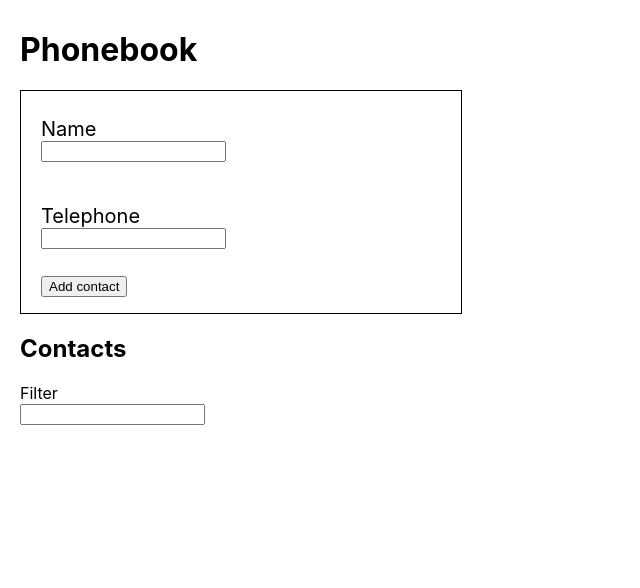
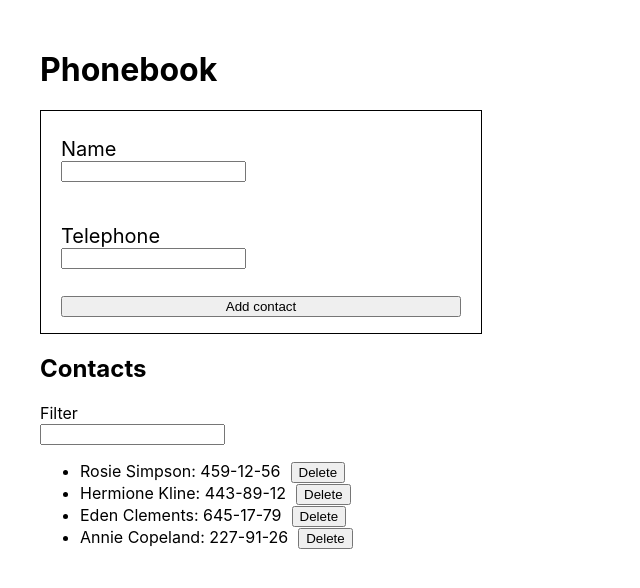
Before and after one commit to Trubenko-Valeria/goit-react-hw-02-phonebook, a React (Create React App) app: page / in a window 1280 px wide. Shown: the top 588 px of the page, without its empty margins (0-640 px from the left). Built offline with nearby package versions, Linux system fonts and the light colour scheme.

Commit message:
Add delete contact

```diff
--- a/src/components/App.jsx
+++ b/src/components/App.jsx
@@ -1,11 +1,18 @@
 import { Component } from 'react';
 import css from './App.module.css';
+
 import ContactForm from './ContactForm/ContactForm';
 import Filter from './Filter/Filter';
 import ContactList from './ContactList/ContactList';
+
 class App extends Component {
   state = {
-    contacts: [],
+    contacts: [
+      { id: 'id-1', name: 'Rosie Simpson', number: '459-12-56' },
+      { id: 'id-2', name: 'Hermione Kline', number: '443-89-12' },
+      { id: 'id-3', name: 'Eden Clements', number: '645-17-79' },
+      { id: 'id-4', name: 'Annie Copeland', number: '227-91-26' },
+    ],
     filter: '',
   };
 
@@ -14,31 +21,17 @@ class App extends Component {
   };
 
   formSubmit = data => {
-    data.name !== this.state.contacts.name
-      ? this.setState({ contacts: [...this.state.contacts, data] })
-      : alert(data.name, ' is already in contacts');
+    console.log('DDDDDDDDDDD', data.name)
+    const dat = this.state.contacts.includes(data.name);
+    console.log('DDDDDDDDDDD', dat);
+    this.setState({ contacts: [...this.state.contacts, data] });
   };
 
-  // function deleteItem(id) {
-
-  // }
-  // deleteItem = id => {
-  //   console.log('ID',id.id)
-  //   this.setState(({ contacts }) => {
-  //     const index = contacts.indexOf(id);
-  //     console.log("index", index);
-  //     const before = contacts.slice(0, index);
-  //     console.log('before', before);
-  //     const after = contacts.slice(index + 1);
-  //     console.log('after', after);
-
-  //     console.log(before, after);
-  //     const newArray = [...before, ...after];
-  //     return {
-  //       contacts: newArray,
-  //     };
-  //   });
-  // };
+  deleteContact = idCont => {
+    this.setState(prevState => ({
+      contacts: prevState.contacts.filter(cont => cont.id !==idCont)
+    }))
+  }
 
   render() {
     const { contacts, filter } = this.state;
@@ -54,7 +47,7 @@ class App extends Component {
 
         <h2>Contacts</h2>
         <Filter value={filter} onChange={this.filterContact} />
-        <ContactList contacts={visibleFilter} />
+        <ContactList contacts={visibleFilter} onDeleteCont={this.deleteContact} />
       </div>
     );
   }
--- a/src/components/App.module.css
+++ b/src/components/App.module.css
@@ -1,3 +1,3 @@
 .main_wrapper {
-    margin: 30px 20px;
+    margin: 50px 40px;
 }
--- a/src/components/ContactForm/ContactForm.jsx
+++ b/src/components/ContactForm/ContactForm.jsx
@@ -8,7 +8,6 @@ import { Formik, Form, Field, ErrorMessage } from 'formik';
 const Input = styled(Field)`
   display: block;
 `;
-
 class ContactForm extends Component {
   state = {
     name: '',
@@ -26,7 +25,6 @@ class ContactForm extends Component {
   };
 
   render() {
-    // const { name, number } = this.state;
     return (
       <div className={css.main}>
         <Formik
@@ -59,7 +57,7 @@ class ContactForm extends Component {
                 <ErrorMessage name="number" />
               </label>
             </div>
-            <button type="submit">Add contact</button>
+            <button className={css.form_button} type="submit">Add contact</button>
           </Form>
         </Formik>
       </div>
--- a/src/components/ContactForm/ContactForm.module.css
+++ b/src/components/ContactForm/ContactForm.module.css
@@ -6,7 +6,11 @@
 
 .form {
     display: block;
-     padding: 16px 0;
-     font-size: 20px;
-     margin: 10px 0;
+    padding: 16px 0;
+    font-size: 20px;
+    margin: 10px 0;
 }
+
+.form_button{
+    width: 100%;
+}
--- a/src/components/ContactList/ContactList.jsx
+++ b/src/components/ContactList/ContactList.jsx
@@ -1,13 +1,13 @@
 import css from './ContactList.module.css';
 
-export default function ContactList({ contacts, onDelete }) {
+export default function ContactList({ contacts, onDeleteCont }) {
 
   return (
     <ul className={css.list_contacts}>
       {contacts.map(contact => (
         <li key={contact.id}>
           {contact.name}: {contact.number}
-          <button className={css.list_button } type="button" onClick={onDelete}>
+          <button className={css.list_button } type="button" onClick={() => onDeleteCont(contact.id)}>
             Delete
           </button>
         </li>
```
